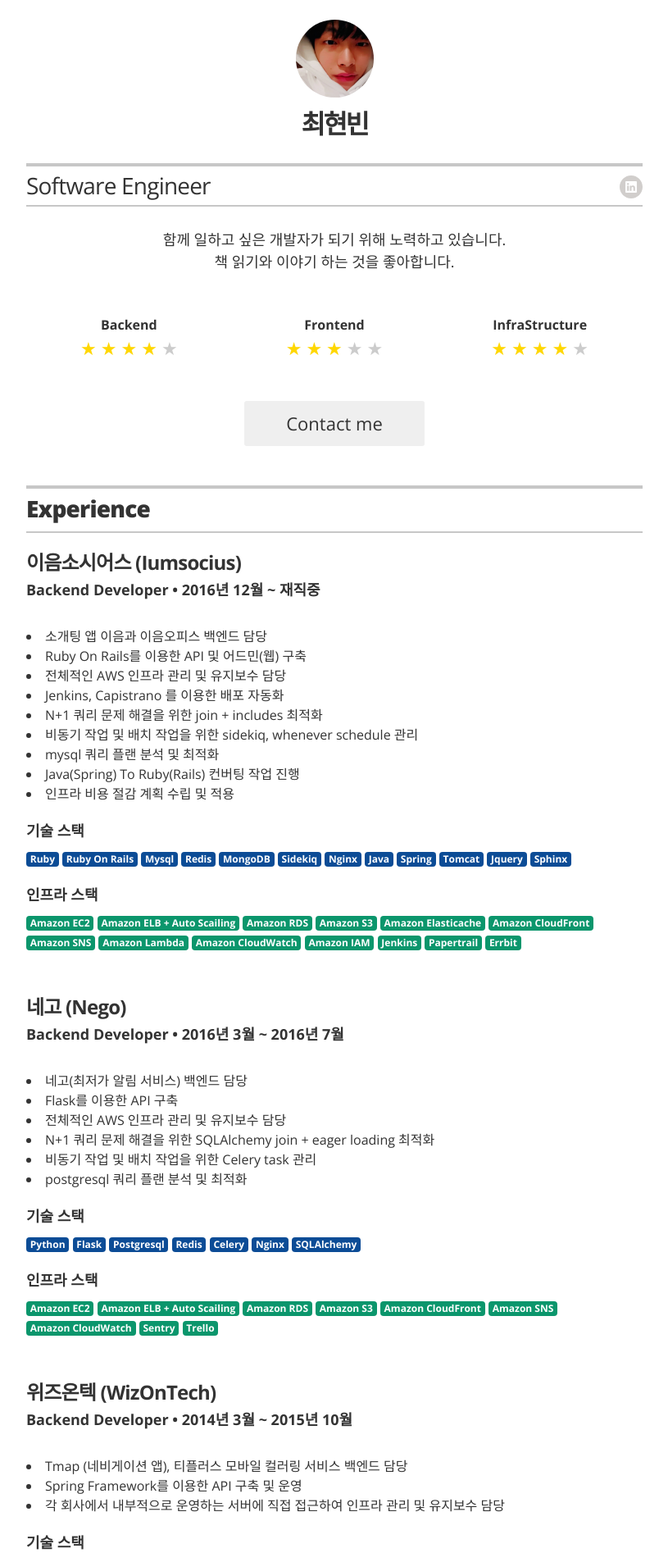
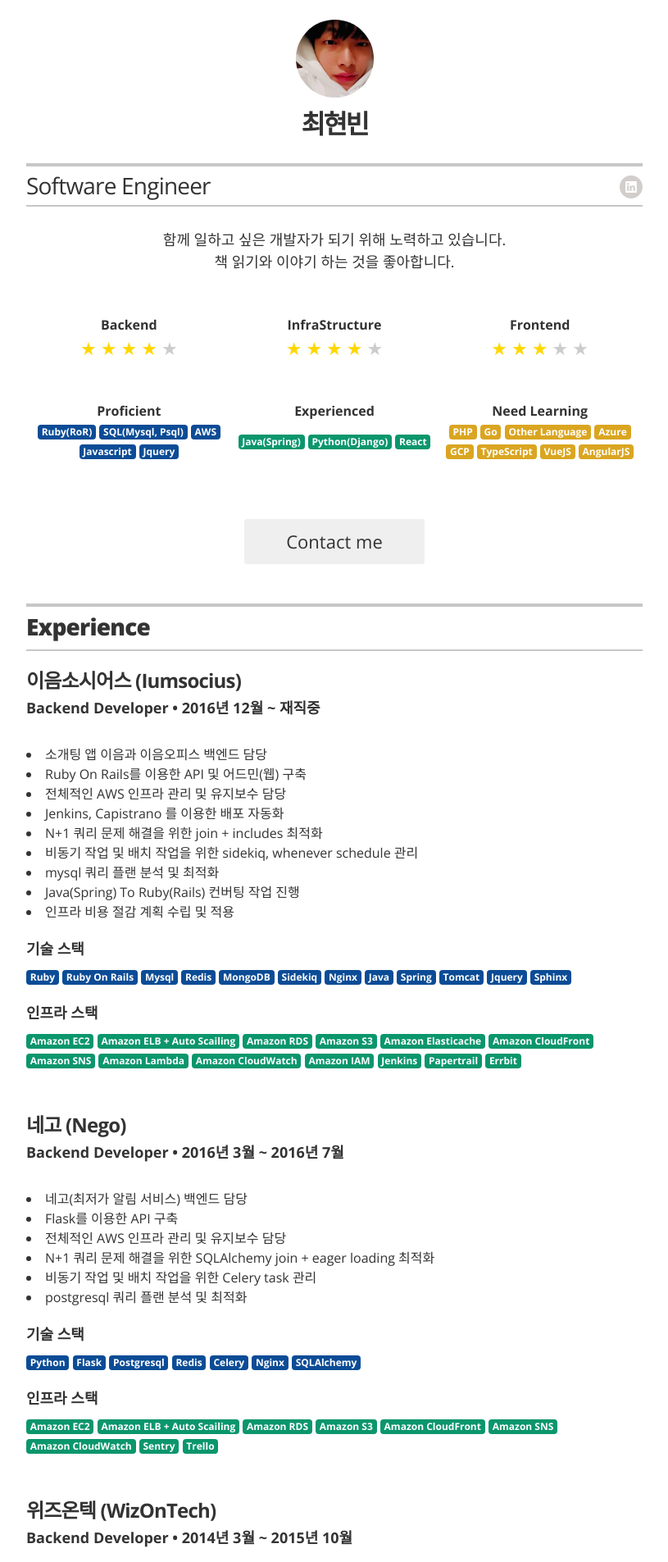
Before and after one commit to bingl2/resume, a Jekyll site: the page built from index.html, in a window 1280 px wide. Shown: the top 1905 px of the page at 82% size, without its empty margins (232-1047 px from the left). Built offline with Jekyll 4.4.1, drawn with Linux system fonts in a browser that asks for light colours.

Commit message:
능력 수준 구분

```diff
--- a/_data/skills.yml
+++ b/_data/skills.yml
@@ -1,11 +1,11 @@
 - area: Backend
   level: 4
-  description: "Ruby(RoR) 은 바로 개발할 수 있어요. Java(Spring), Python(Django)은 경험은 있지만 조금의 학습이 필요합니다. 그외 언어 및 프레임워크는 학습이 필요하지만 금방 적응할 수 있어요."
+  description: [{"item": ["Ruby(RoR)", "SQL(Mysql, Psql)"],"level": "1"}, {"item": ["Java(Spring)", "Python(Django)"],"level": "2"}, {"item": ["PHP", "Go", "Other Language"],"level": "3"}]
+
+- area: InfraStructure
+  level: 4
+  description: [{"item": ["AWS"],"level": "1"}, {"item": ["Azure", "GCP"],"level": "3"}]
 
 - area: Frontend
   level: 3
-  description: " Javascript, Jquery는 바로 개발할 수 있어요. React는 경험은 있지만 조금의 학습이 필요합니다. 타입스크립트 및 그외 웹프레임워크는 학습이 필요하지만 금방 적응할 수 있어요."
-
-- area: InfraStructure
-  level: 4
-  description: "AWS는 바로 사용할 수 있어요. 그외 클라우드 서비스는 학습이 필요하지만 금방 적응할 수 있어요."
+  description: [{"item": ["Javascript", "Jquery"],"level": "1"}, {"item": ["React"],"level": "2"}, {"item": ["TypeScript", "VueJS", "AngularJS"],"level": "3"}]
--- a/_layouts/resume.html
+++ b/_layouts/resume.html
@@ -39,13 +39,13 @@
         <table width="100%">
             <tr>
                 {% for skill in site.data.skills %}
-                <th>{{ skill.area }}</th>
+                <th width="33%" style="text-align: center">{{ skill.area }}</th>
                 {% endfor %}
             </tr>
 
             <tr>
                 {% for skill in site.data.skills %}
-                <td width="33%" style="text-align: center;">
+                <td style="text-align: center;">
                     <p class="star_rating">
                         {% for number in (1..skill.level)%}
                         <span class="on">★</span>
@@ -57,8 +57,74 @@
                 </td>
                 {% endfor %}
             </tr>
+            <!--{% for skill in site.data.skills %}-->
+            <!--<tr>-->
+                <!--<td style="text-align: center;">{{ skill.area }}</td>-->
+                <!--<td colspan="2" style="text-align: center">-->
+                    <!--{% for desc in skill.description %}-->
+                    <!--{{ desc["item"] }}-->
+
+                    <!--{% if desc["level"] == '1' %}-->
+                     <!--은 바로 개발할 수 있어요.-->
+                    <!--{% elsif desc["level"] == '2' %}-->
+                     <!--은 경험은 있지만 조금의 학습이 필요합니다.-->
+                    <!--{% elsif desc["level"] == '3' %}-->
+                    <!--는 학습이 필요하지만 금방 적응할 수 있어요.-->
+                    <!--{% endif %}-->
+                    <!--<br/>-->
+                    <!--{% endfor %}-->
+                <!--</td>-->
+            <!--</tr>-->
+            <!--{% endfor %}-->
         </table>
 
+        <br>
+        <br>
+
+        <table width="100%">
+            <tr>
+                <th width="33%">Proficient</th>
+                <th width="33%">Experienced</th>
+                <th width="33%">Need Learning</th>
+            </tr>
+            <tr>
+                <td style="text-align: center">
+                    {% for skill in site.data.skills %}
+                        {% for desc in skill.description %}
+                            {% if desc["level"] == '1' %}
+                                {% for item in desc["item"] %}
+                                    <span class="badge badge-blue">{{ item }}</span>
+                                {% endfor %}
+                            {% endif %}
+                        {% endfor %}
+                    {% endfor %}
+                </td>
+                <td style="text-align: center">
+                    {% for skill in site.data.skills %}
+                        {% for desc in skill.description %}
+                            {% if desc["level"] == '2' %}
+                                {% for item in desc["item"] %}
+                                    <span class="badge badge-green">{{ item }}</span>
+                                {% endfor %}
+                            {% endif %}
+                        {% endfor %}
+                    {% endfor %}
+                </td>
+                <td style="text-align: center">
+                    {% for skill in site.data.skills %}
+                        {% for desc in skill.description %}
+                            {% if desc["level"] == '3' %}
+                                {% for item in desc["item"] %}
+                                    <span class="badge badge-goldenrod">{{ item }}</span>
+                                {% endfor %}
+                            {% endif %}
+                        {% endfor %}
+                    {% endfor %}
+                </td>
+            </tr>
+        </table>
+
+        <br>
         <br>
 
         {% if site.resume_looking_for_work == 'yes' %}
--- a/_sass/_resume.scss
+++ b/_sass/_resume.scss
@@ -46,6 +46,11 @@
 .badge-blue {
     color: #fff;
     background-color: #0c4c96;
+}
+
+.badge-goldenrod {
+    color: #fff;
+    background-color: goldenrod;
 }
 
 .section-header {
```
